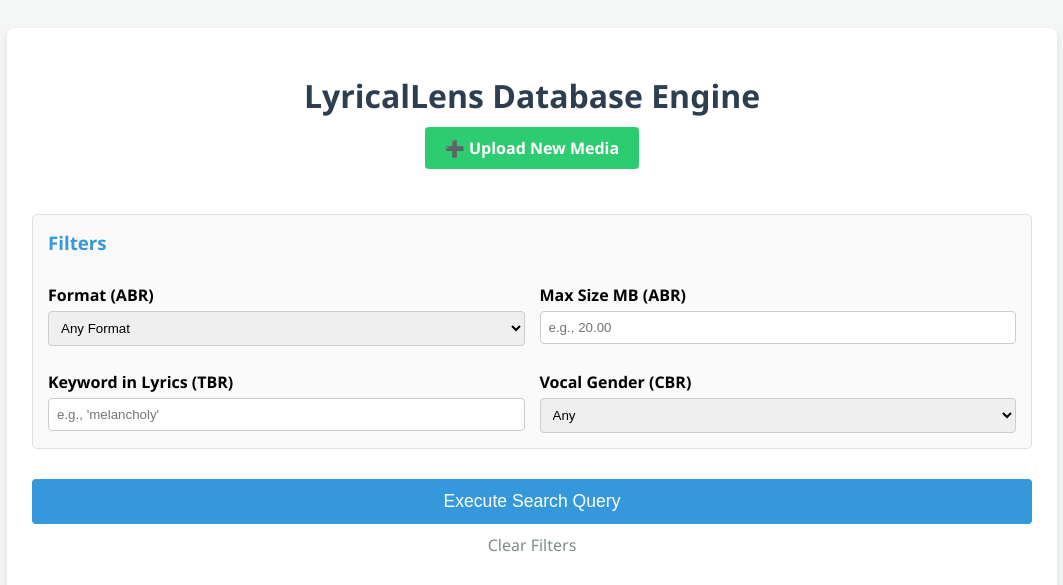
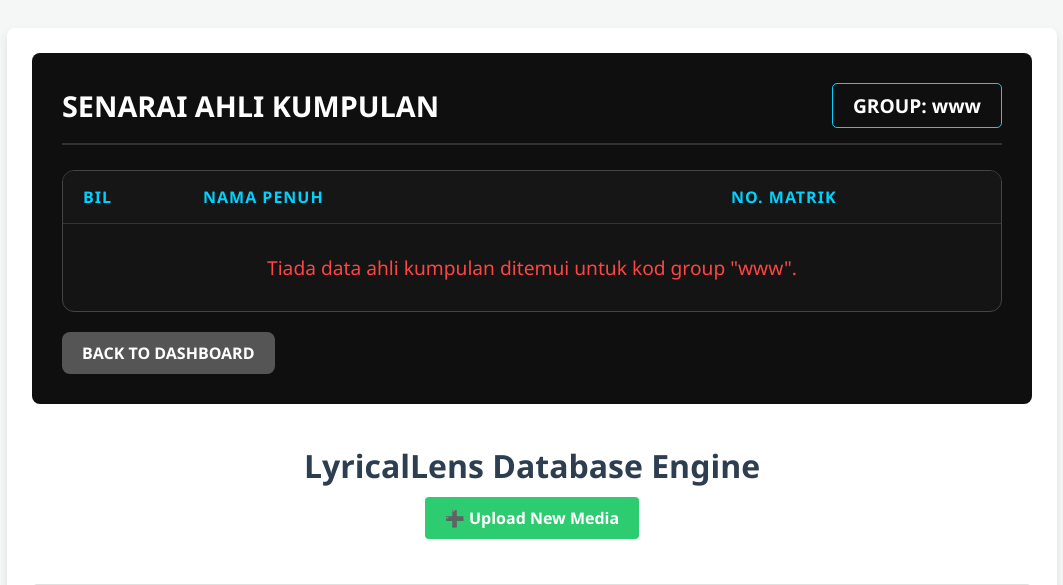
Before and after one commit to Mere-real/lyricallens, a PHP site: page /index.php in a window 1280 px wide. Shown: the top 585 px of the page, without its empty margins (108-1171 px from the left). Run offline with PHP 8.4, Linux system fonts and the light colour scheme; data comes from the database, SQL or seed files in the repository; tables that the repository leaves empty or names only in its code hold one stand-in row (values such as "Sample post"); a stand-in replaces the project's code that opens the database connection.

Commit message:
merge index.php

```diff
--- a/index.php
+++ b/index.php
@@ -1,9 +1,39 @@
 <?php
-// index.php
-require 'config.php';
+session_start();
 
-// Initialize the base query with JOINs
-$sql = "SELECT m.Title, m.File_Path, m.Format_Type, m.File_Size_MB, m.Upload_Date,
+// Database connections
+require_once 'config.php';
+// include_once '../../db.php'; // Uncomment if config.php doesn't cover the groupdb connection
+
+// ==========================================
+// 1. GROUP MEMBER LOGIC
+// ==========================================
+if (!isset($_GET['group'])) {
+    $group = basename(dirname(__FILE__));
+} else {
+    $group = preg_replace('/[^a-zA-Z0-9]/', '', $_GET['group']);
+}
+
+$members = [];
+$sql_group = "SELECT S.full_name, S.matric_no FROM stu S
+              JOIN groupdb G ON S.group_no = G.groupID
+              WHERE G.groupID = ?";
+
+if ($stmt_group = $conn->prepare($sql_group)) {
+    $stmt_group->bind_param("s", $group);
+    $stmt_group->execute();
+    $result_group = $stmt_group->get_result();
+
+    while ($row = $result_group->fetch_assoc()) {
+        $members[] = $row;
+    }
+    $stmt_group->close();
+}
+
+// ==========================================
+// 2. MEDIA ASSETS SEARCH LOGIC
+// ==========================================
+$sql_media = "SELECT m.Title, m.File_Path, m.Format_Type, m.File_Size_MB, m.Upload_Date,
                u.Username AS Uploader,
                t.Extracted_Lyrics,
                a.Vocal_Gender, a.Genre, a.Audio_Duration
@@ -18,41 +48,41 @@ $params = [];
 
 // ABR Logic
 if (!empty($_GET['format_type'])) {
-    $sql .= " AND m.Format_Type = ?";
+    $sql_media .= " AND m.Format_Type = ?";
     $types .= "s";
     $params[] = $_GET['format_type'];
 }
 if (!empty($_GET['max_size'])) {
-    $sql .= " AND m.File_Size_MB <= ?";
+    $sql_media .= " AND m.File_Size_MB <= ?";
     $types .= "d";
     $params[] = $_GET['max_size'];
 }
 
 // TBR Logic
 if (!empty($_GET['keyword'])) {
-    $sql .= " AND t.Extracted_Lyrics LIKE ?";
+    $sql_media .= " AND t.Extracted_Lyrics LIKE ?";
     $types .= "s";
     $params[] = '%' . $_GET['keyword'] . '%';
 }
 
 // CBR Logic
 if (!empty($_GET['vocal_gender'])) {
-    $sql .= " AND a.Vocal_Gender = ?";
+    $sql_media .= " AND a.Vocal_Gender = ?";
     $types .= "s";
     $params[] = $_GET['vocal_gender'];
 }
 if (!empty($_GET['genre'])) {
-    $sql .= " AND a.Genre = ?";
+    $sql_media .= " AND a.Genre = ?";
     $types .= "s";
     $params[] = $_GET['genre'];
 }
 
-$stmt = $conn->prepare($sql);
+$stmt_media = $conn->prepare($sql_media);
 if (!empty($params)) {
-    $stmt->bind_param($types, ...$params);
+    $stmt_media->bind_param($types, ...$params);
 }
-$stmt->execute();
-$result = $stmt->get_result();
+$stmt_media->execute();
+$result_media = $stmt_media->get_result();
 ?>
 
 <!DOCTYPE html>
@@ -60,8 +90,9 @@ $result = $stmt->get_result();
 <head>
     <meta charset="UTF-8">
     <meta name="viewport" content="width=device-width, initial-scale=1.0">
-    <title>LyricalLens Search Portal</title>
+    <title>LyricalLens Search Portal & Group Roster</title>
     <style>
+        /* Base LyricalLens Styles */
         body { font-family: 'Segoe UI', Tahoma, Geneva, Verdana, sans-serif; background-color: #f4f7f6; padding: 20px; }
         .container { max-width: 1000px; margin: auto; background: white; padding: 25px; border-radius: 8px; box-shadow: 0 4px 8px rgba(0,0,0,0.1); }
         .search-section { border: 1px solid #e0e0e0; padding: 15px; margin-bottom: 20px; border-radius: 5px; background: #fafafa; }
@@ -73,16 +104,71 @@ $result = $stmt->get_result();
         .results-grid { display: grid; grid-template-columns: 1fr 1fr; gap: 20px; margin-top: 30px; }
         .card { border: 1px solid #ddd; padding: 15px; border-radius: 5px; background: #fff; box-shadow: 0 2px 4px rgba(0,0,0,0.05); }
         .tag { background: #3498db; color: white; padding: 3px 8px; border-radius: 12px; font-size: 0.8em; margin-right: 5px; display: inline-block;}
-
-        /* New styling for the upload button */
         .btn-upload { display: inline-block; background-color: #2ecc71; color: white; padding: 10px 20px; text-decoration: none; border-radius: 4px; font-weight: bold; margin-bottom: 20px; transition: background-color 0.3s ease; }
         .btn-upload:hover { background-color: #27ae60; }
         .header-actions { text-align: center; margin-bottom: 25px; }
+
+        /* Group Member Table Styles (Scoped to prevent overriding the main theme) */
+        .group-container { background: #0f0f0f; color: white; padding: 30px; border-radius: 8px; margin-bottom: 40px; }
+        .group-container .header { display: flex; justify-content: space-between; align-items: center; border-bottom: 2px solid #333; padding-bottom: 15px; margin-bottom: 25px; }
+        .group-container h2 { margin: 0; font-size: 1.8rem; }
+        .group-container .group-badge { border: 1px solid #00d2ff; padding: 8px 20px; font-size: 1.2rem; border-radius: 5px; font-weight: bold; }
+        .group-container .table-container { border: 1px solid #444; border-radius: 12px; overflow: hidden; background: rgba(255,255,255,0.02); }
+        .group-container table { width: 100%; border-collapse: collapse; text-align: left; }
+        .group-container th, .group-container td { padding: 15px 20px; border-bottom: 1px solid #333; font-size: 1.1rem; }
+        .group-container th { background: #161616; color: #00d2ff; font-size: 1rem; text-transform: uppercase; letter-spacing: 1px; }
+        .group-container tr:last-child td { border-bottom: none; }
+        .group-container tr:hover { background: rgba(255,255,255,0.04); transition: 0.2s; }
+        .group-container .text-break { word-break: break-all; line-height: 1.5; font-weight: 500; }
+        .group-container .matrix-code { color: #00d2ff; font-weight: bold; font-family: monospace; font-size: 1.2rem; }
+        .group-container .bil-col { font-size: 1.2rem; font-weight: bold; }
+        .group-container .btn-back { display: inline-block; padding: 10px 20px; text-decoration: none; border-radius: 8px; font-weight: bold; background: #555; color: white; transition: 0.3s; margin-top: 20px; font-size: 1rem; }
+        .group-container .btn-back:hover { background: #666; }
     </style>
 </head>
 <body>
 
 <div class="container">
+
+    <div class="group-container">
+        <div class="header">
+            <h2>SENARAI AHLI KUMPULAN</h2>
+            <div class="group-badge">
+                GROUP: <?php echo htmlspecialchars($group); ?>
+            </div>
+        </div>
+
+        <div class="table-container">
+            <table>
+                <thead>
+                    <tr>
+                        <th style="width: 80px;">BIL</th>
+                        <th>NAMA PENUH</th>
+                        <th style="width: 250px;">NO. MATRIK</th>
+                    </tr>
+                </thead>
+                <tbody>
+                    <?php if (empty($members)): ?>
+                        <tr>
+                            <td colspan="3" style="text-align: center; color: #ff4444; padding: 30px; font-size: 1.2rem;">
+                                Tiada data ahli kumpulan ditemui untuk kod group "<?php echo htmlspecialchars($group); ?>".
+                            </td>
+                        </tr>
+                    <?php else: ?>
+                        <?php foreach ($members as $index => $row): ?>
+                            <tr>
+                                <td class="bil-col"><?php echo $index + 1; ?></td>
+                                <td class="text-break" style="text-transform: uppercase;"><?php echo htmlspecialchars($row['full_name']); ?></td>
+                                <td class="matrix-code"><?php echo htmlspecialchars($row['matric_no'] ?? '-'); ?></td>
+                            </tr>
+                        <?php endforeach; ?>
+                    <?php endif; ?>
+                </tbody>
+            </table>
+        </div>
+        <a href="../../dashboard.php?group=<?php echo urlencode($group); ?>" class="btn-back">BACK TO DASHBOARD</a>
+    </div>
+
     <h1 style="text-align: center; color: #2c3e50; margin-bottom: 10px;">LyricalLens Database Engine</h1>
 
     <div class="header-actions">
@@ -90,6 +176,8 @@ $result = $stmt->get_result();
     </div>
 
     <form action="index.php" method="GET">
+        <input type="hidden" name="group" value="<?php echo htmlspecialchars($group); ?>">
+
         <div class="search-section">
             <h3 style="color: #3498db; margin-top: 0;">Filters</h3>
             <div class="grid-2">
@@ -121,16 +209,16 @@ $result = $stmt->get_result();
             </div>
         </div>
         <button type="submit">Execute Search Query</button>
-        <a href="index.php" style="display:block; text-align:center; margin-top:10px; color:#7f8c8d; text-decoration:none;">Clear Filters</a>
+        <a href="index.php?group=<?php echo urlencode($group); ?>" style="display:block; text-align:center; margin-top:10px; color:#7f8c8d; text-decoration:none;">Clear Filters</a>
     </form>
 
     <hr style="margin: 30px 0; border: 0; border-top: 1px solid #eee;">
 
-    <h2>Retrieval Results (<?php echo $result->num_rows; ?> found)</h2>
+    <h2>Retrieval Results (<?php echo $result_media->num_rows; ?> found)</h2>
 
-    <?php if ($result->num_rows > 0): ?>
+    <?php if ($result_media->num_rows > 0): ?>
         <div class="results-grid">
-            <?php while($row = $result->fetch_assoc()): ?>
+            <?php while($row = $result_media->fetch_assoc()): ?>
                 <div class="card">
                     <h3 style="margin-top: 0; color: #2c3e50;">
                         <?php echo htmlspecialchars($row['Title']); ?>
@@ -181,6 +269,6 @@ $result = $stmt->get_result();
 </html>
 
 <?php
-$stmt->close();
+$stmt_media->close();
 $conn->close();
 ?>
```
